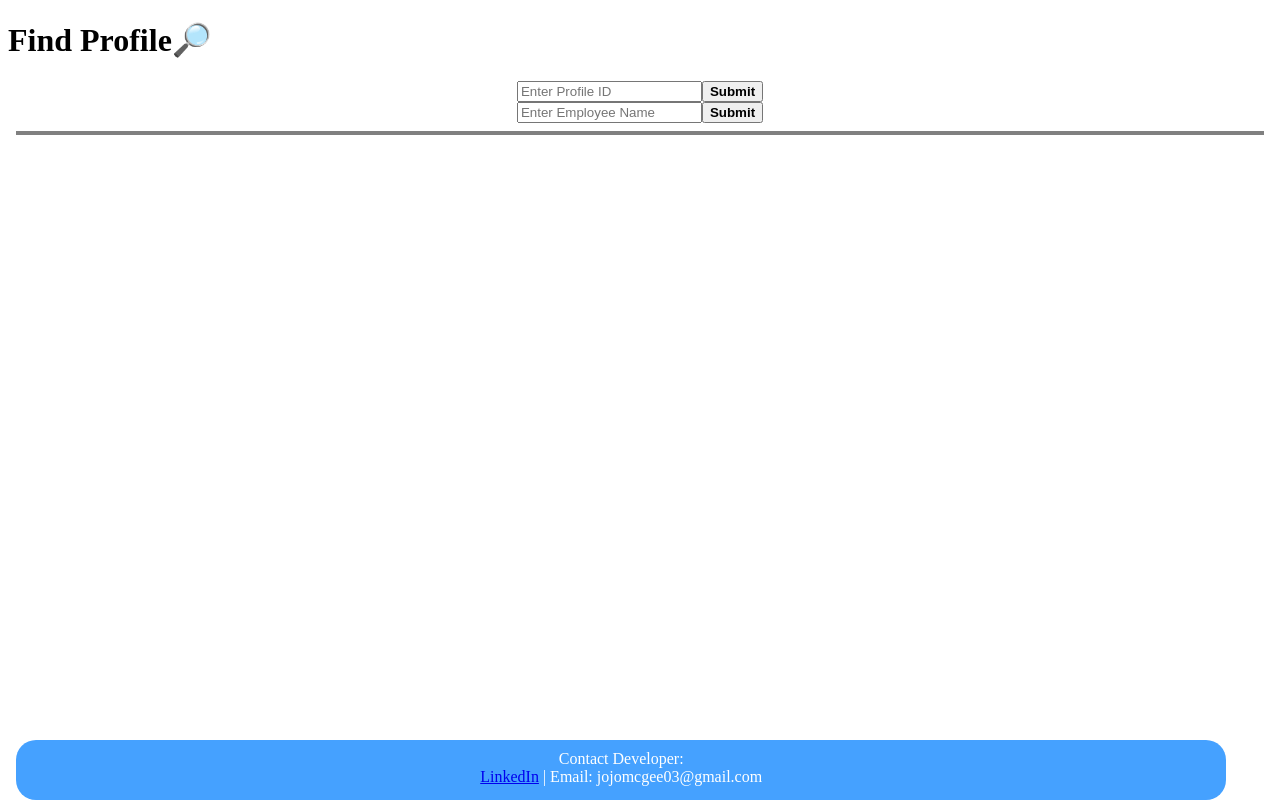
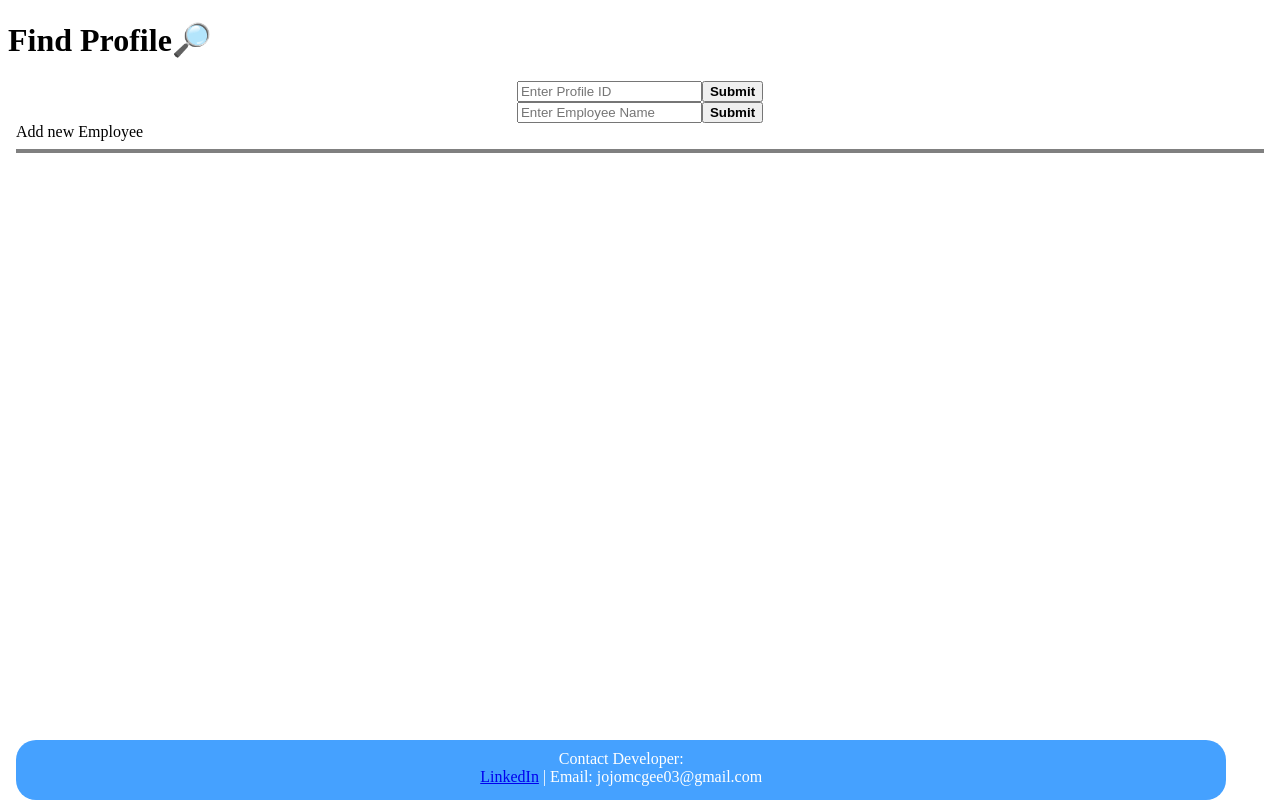
Before and after one commit to joamcgee/BNYMPerProjFE, an Angular app: page / in a window 1280 px wide. Built offline with nearby package versions, Linux system fonts and the light colour scheme; no server answers.

Commit message:
adding navigation() in ts - this sets up a new tab entry point adding target = "_blank" for new tab in footer

```diff
--- a/src/app/app.component.html
+++ b/src/app/app.component.html
@@ -18,14 +18,14 @@
         </form>
     </div>
 
+    <a *ngIf="router.url !== '/new-profile' " (click)="navigate($event, 'http://localhost:4200/new-profile')">Add new Employee</a>
     <router-outlet></router-outlet>
+
     <hr size="4" noshade>
 
     <!-- the vertical pipe takes the data from profile and send it through json format  -->
-        <pre>
+    <pre>
         <div id = "profile" class="profile-contianer">{{ profile | json }}</div>
     </pre>
 
-    <footer>
-        <app-footer></app-footer>
-    </footer>
+    <app-footer></app-footer>
--- a/src/app/app.component.ts
+++ b/src/app/app.component.ts
@@ -2,6 +2,7 @@ import { Component } from '@angular/core';
 import { UserServiceService } from 'src/app/service/user-service.service';
 import { profileModel } from './models/profileModel';
 import { HttpClient } from '@angular/common/http';
+import { Router } from '@angular/router';
 
 
 @Component({
@@ -19,7 +20,7 @@ export class AppComponent {
 
 
 
-  constructor(private http: HttpClient, private service: UserServiceService) {}
+  constructor(private http: HttpClient, private service: UserServiceService, public router : Router) {}
 
   ngOnInit(): void {
     this.getById();
@@ -43,5 +44,13 @@ export class AppComponent {
     });
   }
 
+  // method for creating a new tab on "click"
+  //preventDefault() prevents the web page from refreshing and reseting state. And keeping the session current
+  // add to main.ts to make globally usable
+  navigate(event : Event, url : string) {
+    event.preventDefault();
+    window.open(url, "_blank");
+  }
+
 
 }
--- a/src/app/footer/footer.component.html
+++ b/src/app/footer/footer.component.html
@@ -3,6 +3,6 @@
 <footer>
     <a>Contact Developer:</a>
     <br>
-    <a href="https://www.linkedin.com/in/joanthonymc">LinkedIn</a> |
+    <a href="https://www.linkedin.com/in/joanthonymc" target="_blank">LinkedIn</a> |
     <a>Email: jojomcgee03@gmail.com</a>
 </footer>
```
